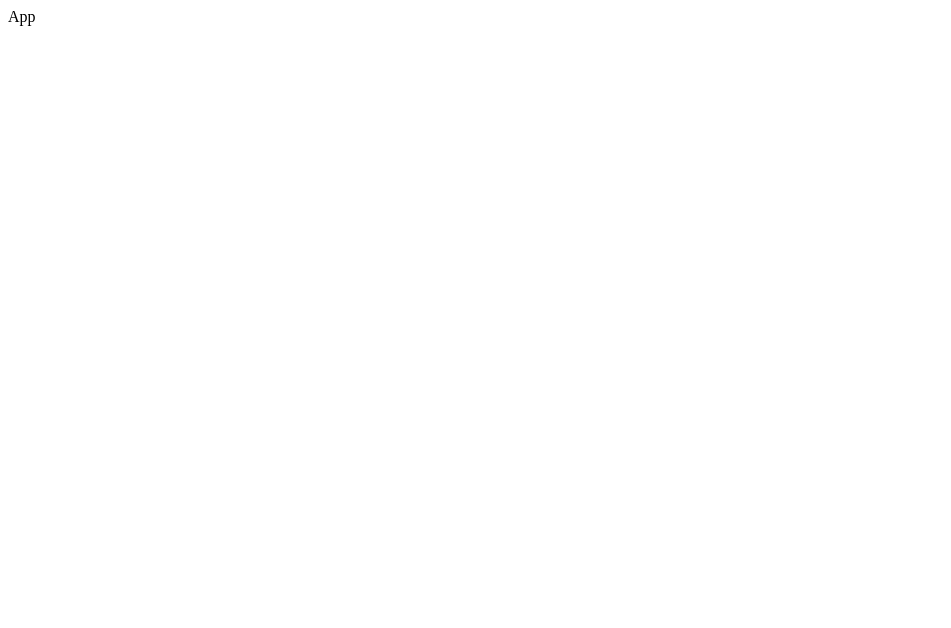
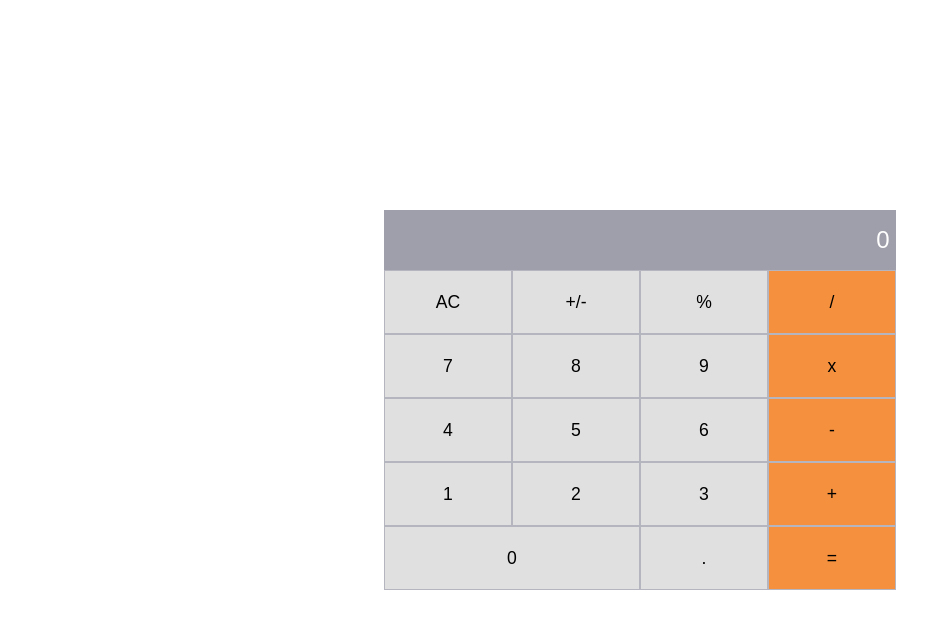
Before and after one commit to DaveZag/Math_magician, a React (Create React App) app: page / in a window 1280 px wide. Shown: the top 628 px of the page, without its empty margins (0-951 px from the left). Built offline with nearby package versions, Linux system fonts and the light colour scheme.

Commit message:
Create calculator markup and style it

```diff
--- a/package.json
+++ b/package.json
@@ -6,6 +6,7 @@
     "@testing-library/jest-dom": "^5.16.5",
     "@testing-library/react": "^13.4.0",
     "@testing-library/user-event": "^13.5.0",
+    "prop-types": "^15.8.1",
     "react": "^18.2.0",
     "react-dom": "^18.2.0",
     "react-scripts": "5.0.1",
--- a/src/App.css
+++ b/src/App.css
@@ -2,9 +2,24 @@
 *::after,
 *::before {
   box-sizing: border-box;
+  margin: 0;
+  padding: 0;
 }
 
 body,
 html {
   box-sizing: inherit;
+  font-family: sans-serif;
 }
+
+.flex {
+  display: flex;
+}
+
+.app {
+  width: 100%;
+  height: 100vh;
+  display: flex;
+  justify-content: center;
+  align-items: center;
+}
--- a/src/App.js
+++ b/src/App.js
@@ -1,5 +1,16 @@
-import React from 'react';
+import React, { PureComponent } from 'react';
 
-const App = () => <div>App</div>;
+import './App.css';
+import Calculator from './components/Calculator';
+
+class App extends PureComponent {
+  render() {
+    return (
+      <div className="app">
+        <Calculator />
+      </div>
+    );
+  }
+}
 
 export default App;
--- /dev/null
+++ b/src/components/Button.js
@@ -0,0 +1,19 @@
+import React, { PureComponent } from 'react';
+import { PropTypes } from 'prop-types';
+
+class Button extends PureComponent {
+  render() {
+    const { text } = this.props;
+    return (
+      <div className="button-cont flex">
+        <p>{text}</p>
+      </div>
+    );
+  }
+}
+
+Button.propTypes = {
+  text: PropTypes.string.isRequired,
+};
+
+export default Button;
--- /dev/null
+++ b/src/components/Calculator.js
@@ -0,0 +1,43 @@
+import React, { PureComponent } from 'react';
+
+import Button from './Button';
+import './calculator.css';
+
+const signArray = [
+  'AC',
+  '+/-',
+  '%',
+  '/',
+  '7',
+  '8',
+  '9',
+  'x',
+  '4',
+  '5',
+  '6',
+  '-',
+  '1',
+  '2',
+  '3',
+  '+',
+  '0',
+  '.',
+  '=',
+];
+
+class Calculator extends PureComponent {
+  render() {
+    return (
+      <div className="calc-container">
+        <input className="output" value="0" disabled />
+        <div className="grid">
+          {signArray.map((sign) => (
+            <Button key={`unique-${sign}`} text={sign} />
+          ))}
+        </div>
+      </div>
+    );
+  }
+}
+
+export default Calculator;
--- /dev/null
+++ b/src/components/calculator.css
@@ -0,0 +1,43 @@
+.calc-container {
+  background-color: rgb(224, 224, 224);
+  width: 40%;
+}
+
+.output {
+  width: 100%;
+  border: none;
+  background-color: #9f9fab;
+  padding: 1rem 0.4rem;
+  text-align: right;
+  font-size: 1.5rem;
+  color: rgb(255, 255, 255);
+}
+
+.grid {
+  display: grid;
+  width: 100%;
+  grid-template-columns: repeat(4, 1fr);
+}
+
+.button-cont {
+  height: 4rem;
+  justify-content: center;
+  align-items: center;
+  font-size: 1.1rem;
+  font-weight: 500;
+  border: 1px solid #b4b5be;
+  cursor: pointer;
+}
+
+.button-cont:hover {
+  border: 1px solid rgba(0, 0, 0, 0.501);
+}
+
+.button-cont:nth-child(4n),
+.button-cont:last-child {
+  background-color: rgb(245, 145, 62);
+}
+
+.button-cont:nth-child(17) {
+  grid-column: 1/3;
+}
--- a/src/index.js
+++ b/src/index.js
@@ -1,6 +1,8 @@
 import React from 'react';
-import ReactDOM from 'react-dom';
+import { createRoot } from 'react-dom/client';
 
 import App from './App';
 
-ReactDOM.render(<App />, document.getElementById('root'));
+const container = document.getElementById('root');
+const root = createRoot(container);
+root.render(<App />);
```
Also changed, not shown: 1 other file (tests, documents, lock files or other folders).
